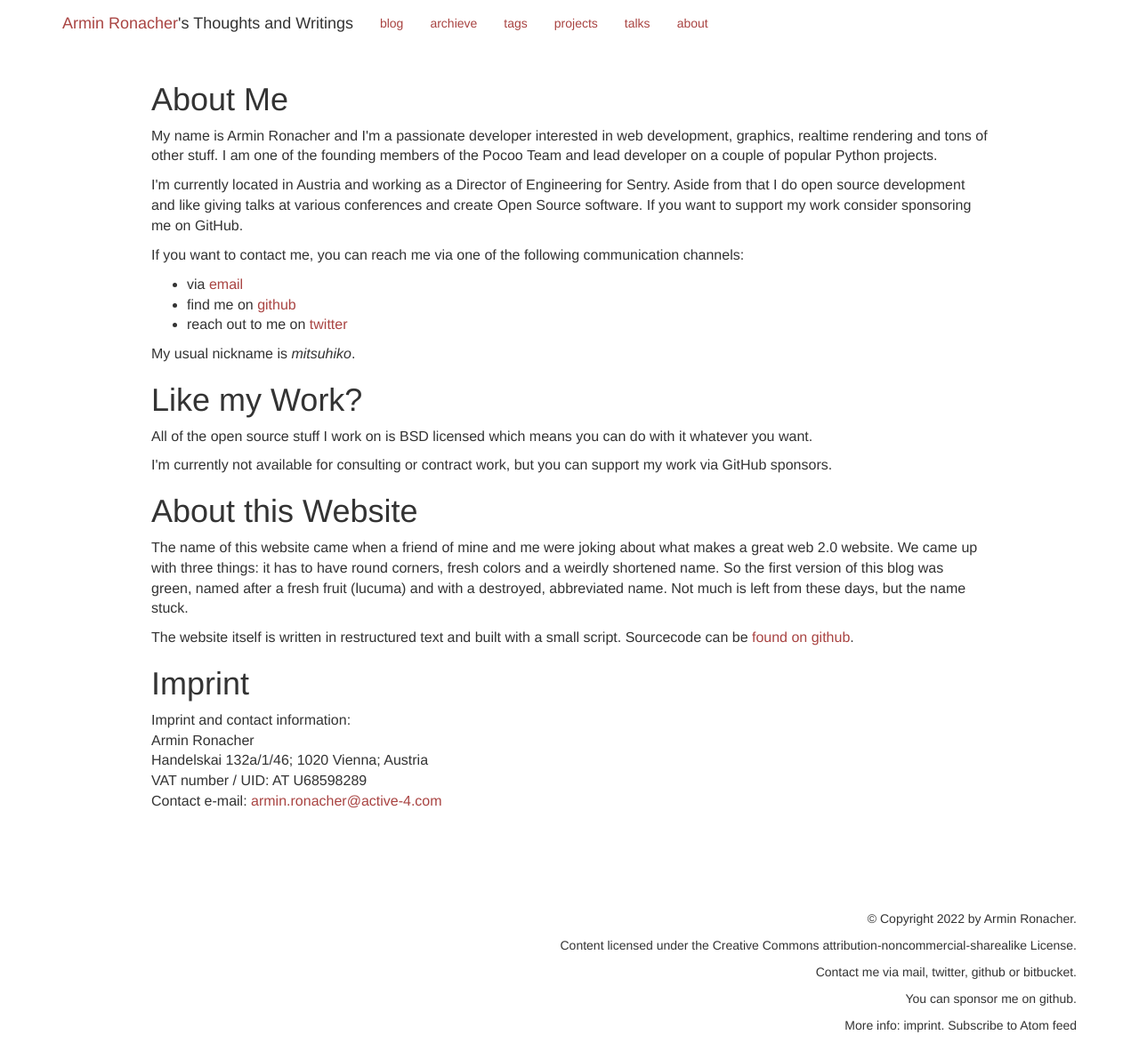
After one commit to RimaljitKaur/Blog, a Django app: page /about/ in a window 1280 px wide. The commit adds this page. Shown: the whole page at 89% size. Run offline with Django 4.2, Linux system fonts and the light colour scheme; some libraries are stand-ins or nearby versions.

Commit message:
Add files via upload

```diff
--- a/blog/blog/settings.py
+++ b/blog/blog/settings.py
@@ -37,7 +37,8 @@ INSTALLED_APPS = [
     'django.contrib.sessions',
     'django.contrib.messages',
     'django.contrib.staticfiles',
-    'blogonline'
+    'blogonline',
+    'taggit'
 ]
 
 MIDDLEWARE = [
--- a/blog/blogonline/urls.py
+++ b/blog/blogonline/urls.py
@@ -3,6 +3,12 @@ from .views import *
 
 urlpatterns = [
     path('',index_view),
+    path('about/',about_view),
+    path('archieve/',archieve_view),
     path('add-post/',form_view),
-    path('blog/<int:pk>/',content_view)
+    path('blog/<int:pk>/',content_view),
+    path('tags/',tags_view),
+    path('tags/<str:tag>',tag_post_view),
+    path('projects/',project_view),
+    path('talks/',talk_view)
 ]
--- a/blog/blogonline/views.py
+++ b/blog/blogonline/views.py
@@ -1,7 +1,8 @@
 from django.shortcuts import render,HttpResponse
 from .models import *
 from django.views import generic
-from django.db.models import F
+from django.db.models import Q
+from taggit.models import Tag
 # Create your views here.
 
 def index_view(request):
@@ -10,7 +11,29 @@ def index_view(request):
 
 def archieve_view(request):
     queryset = Blog.objects.all()
-    return render(request,'index.html',{'qs':queryset})
+    date_list = []
+    month_list = []
+    count_list =[]
+    datadict = {}
+
+    for i in queryset:
+        year = i.published_on.year
+        date_list.append(year)
+    date_list = list(set(date_list))
+
+    for i in queryset:
+        if i.published_on.year in date_list:
+            month_list.append(i.published_on.month)
+    month_list = list(set(month_list))
+    print(month_list)
+
+    for i in date_list:
+        for j in month_list:
+            data = Blog.objects.filter(published_on__year=2023)
+            datadict[i] = {j:data}
+
+    print(datadict)
+    return render(request,'archieve.html',context={'years':date_list,'months':month_list})
 
 def content_view(request,pk):
     blog = Blog.objects.get(pk = pk)
@@ -18,6 +41,13 @@ def content_view(request,pk):
         return render(request,'detail.html',{'blog':blog})
     else:
         return HttpResponse('Article does not exist.')
+
+def tag_post_view(request,tag):
+    posts = Blog.objects.filter(tags__name__in=[tag])
+    if posts:
+        return render(request,'tagpost.html',{'post':posts})
+    else:
+        return HttpResponse('Articles does not exist.')
 
 def form_view(request):
     if(request.method == 'POST'):
@@ -31,3 +61,16 @@ def form_view(request):
             content = b_content
         )
     return render(request,'form.html')
+
+def about_view(request):
+    return render(request,'about.html')
+
+def tags_view(request):
+    tags = Tag.objects.all()
+    return render(request,'tags.html',{'tags':tags})
+
+def project_view(request):
+    return render(request,'projects.html')
+
+def talk_view(request):
+    return render(request,'talks.html')
--- /dev/null
+++ b/blog/templates/about.html
@@ -0,0 +1,40 @@
+{% extends 'base.html' %}
+
+{% block page_content %}
+<div style="padding-left: 100px; padding-right: 100px; font-size: medium;">
+    <div>
+        <h1>About Me</h1>
+        <p>
+            My name is Armin Ronacher and I'm a passionate developer interested in web development, graphics, realtime rendering and tons of other stuff. I am one of the founding members of the Pocoo Team and lead developer on a couple of popular Python projects.</p>
+        <p>
+            I'm currently located in Austria and working as a Director of Engineering for Sentry. Aside from that I do open source development and like giving talks at various conferences and create Open Source software. If you want to support my work consider sponsoring me on GitHub.
+        </p>
+        <p>
+            If you want to contact me, you can reach me via one of the following communication channels:
+        </p>
+        <ul>
+            <li>via <a class="text-danger">email</a></li>
+            <li>find me on <a class="text-danger">github</a></li>
+            <li>reach out to me on <a class="text-danger">twitter</a></li>
+        </ul>
+        <p>My usual nickname is <i>mitsuhiko</i>.</p>
+        <h1>Like my Work?</h1>
+        <p>
+            All of the open source stuff I work on is BSD licensed which means you can do with it whatever you want.
+        </p>
+        <p>
+            I'm currently not available for consulting or contract work, but you can support my work via GitHub sponsors.
+        </p>
+        <h1>About this Website</h1>
+        <p>The name of this website came when a friend of mine and me were joking about what makes a great web 2.0 website. We came up with three things: it has to have round corners, fresh colors and a weirdly shortened name. So the first version of this blog was green, named after a fresh fruit (lucuma) and with a destroyed, abbreviated name. Not much is left from these days, but the name stuck.</p>
+        <p>The website itself is written in restructured text and built with a small script. Sourcecode can be <a class="text-danger">found on github</a>.</p>
+        <h1>Imprint</h1>
+        <p>Imprint and contact information:<br>
+            Armin Ronacher<br>
+            Handelskai 132a/1/46; 1020 Vienna; Austria<br>
+            VAT number / UID: AT U68598289<br>
+            Contact e-mail: <a class="text-danger">armin.ronacher@active-4.com</a>
+        </p>
+    </div>
+</div>
+{% endblock %}
--- a/blog/templates/base.html
+++ b/blog/templates/base.html
@@ -21,36 +21,40 @@
         <div>
             <nav class="navbar navbar-expand-lg navbar-light bg-light">
                 <div class="container">
-                    <div class="navbar-brand my-1 py-1"><span class="text-danger">Armin Ronacher</span>'s Thoughts and Writings</div>
+                    <div class="navbar-brand my-1 py-1"><a href="/about"><span class="text-danger">Armin Ronacher</span></a>'s Thoughts and Writings</div>
                     <ul class="navbar-nav nav">
                         <li class="nav-item active">
-                        <a class="nav-link" href="../">
+                        <a class="nav-link" href="/">
                             <span class="text-danger">blog</span><span class="sr-only">(current)</span></a>
                         </li>
                         <li class="nav-item">
-                        <a class="nav-link" href="../archieve"><span class="text-danger">archieve</span></a>
+                        <a class="nav-link" href="/archieve"><span class="text-danger">archieve</span></a>
                         </li>
                         <li class="nav-item">
-                        <a class="nav-link" href="#"><span class="text-danger">tags</span></a>
+                        <a class="nav-link" href="/tags"><span class="text-danger">tags</span></a>
                         </li>
                         <li class="nav-item">
-                        <a class="nav-link" href="#"><span class="text-danger">projects</span></a>
+                        <a class="nav-link" href="/projects"><span class="text-danger">projects</span></a>
                         </li>
                         <li class="nav-item">
-                        <a class="nav-link" href="#"><span class="text-danger">talks</span></a>
+                        <a class="nav-link" href="/talks"><span class="text-danger">talks</span></a>
                         </li>
                         <li class="nav-item">
-                        <a class="nav-link" href="#"><span class="text-danger">about</span></a>
+                        <a class="nav-link" href="/about"><span class="text-danger">about</span></a>
                         </li>
                     </ul>
                 </div>
                 </div>
               </nav>
+              <div class="container">
+                {% block page_content %}
+                {% endblock %}
+              </div>
+
         </div>
-        {% block page_content %}
-        {% endblock %}
+
     </body>
-    <footer style="bottom: 0; margin-top:100px;; text-align: right;">
+    <footer class="container" style="bottom: 0; margin-top:100px;; text-align: right;">
         <p>© Copyright 2022 by Armin Ronacher.</p>
         <p>Content licensed under the Creative Commons attribution-noncommercial-sharealike License.</p>
         <p>Contact me via mail, twitter, github or bitbucket.</p>
--- a/blog/templates/index.html
+++ b/blog/templates/index.html
@@ -48,10 +48,7 @@
                     'copy',
                     'excel',
                     'csv',
-                    'pdfHtml5',
-                    {
-                        extend: 'pdfHtml5'
-                    }
+                    'pdfHtml5'
                 ]
             }
 
```
Also changed, not shown: blog/blogonline/models.py (+9 -4 lines), blog/templates/archieve.html (+8 -10 lines), blog/templates/projects.html (added, +25 -0 lines), blog/templates/tagpost.html (added, +17 -0 lines), blog/templates/tags.html (added, +14 -0 lines), blog/templates/talks.html (added, +23 -0 lines).
